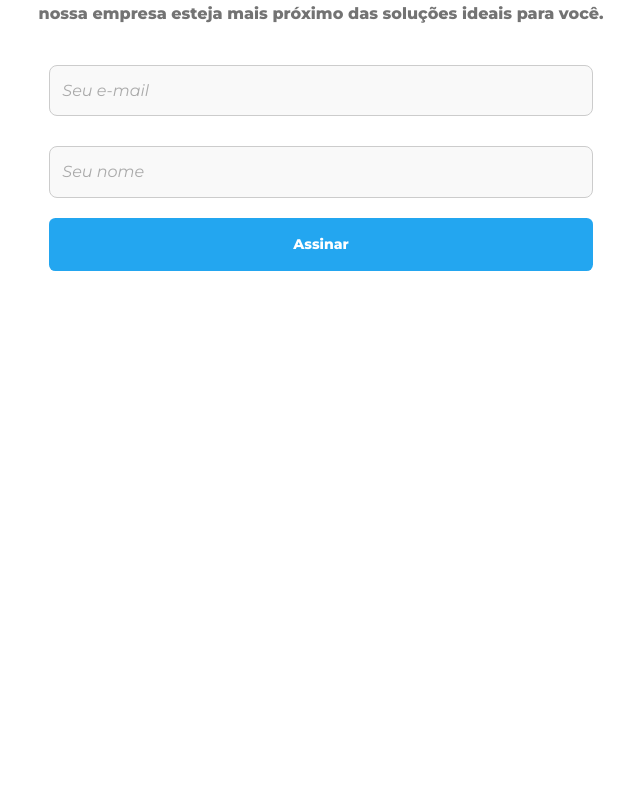
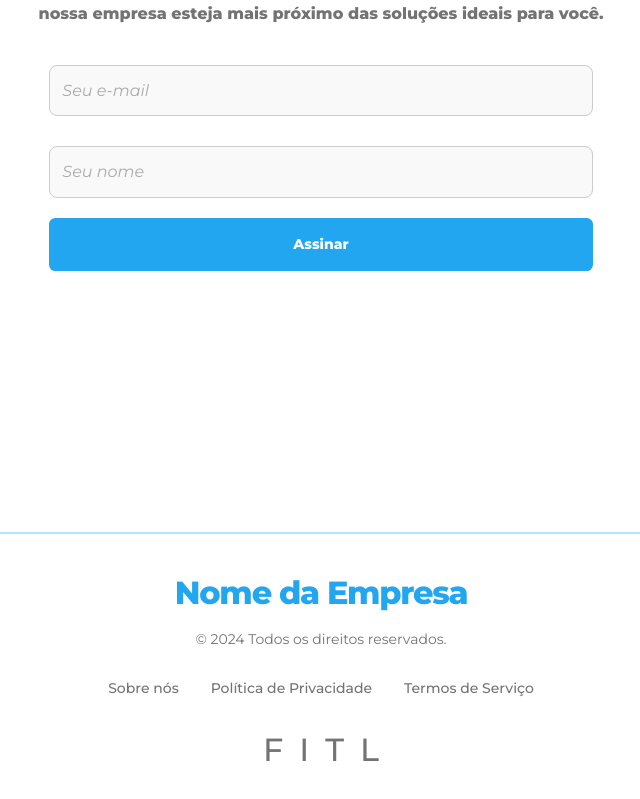
Before and after one commit to ryan-facul/simple-landing, a React (Vite) app: page / in a window 1280 px wide. Shown: the part 2236-3035 px from the top of the page, without its empty margins (319-959 px from the left). Before the commit the page ends 2768 px from the top, so only its background shows below. Built offline with nearby package versions, Linux system fonts and the light colour scheme.

Commit message:
Update home.tsx

```diff
--- a/src/pages/home.tsx
+++ b/src/pages/home.tsx
@@ -8,6 +8,7 @@ import "../styles/cards.css";
 import "../styles/send.css";
 import Contato from "../components/contato";
 import Button from "../components/button";
+import Footer from "../components/footer";
 
 
 
@@ -51,6 +52,7 @@ function Home() {
                 <section id="send">
                     <Contato></Contato>
                 </section>
+                <Footer></Footer>
             </div>
         </>
     )
```
